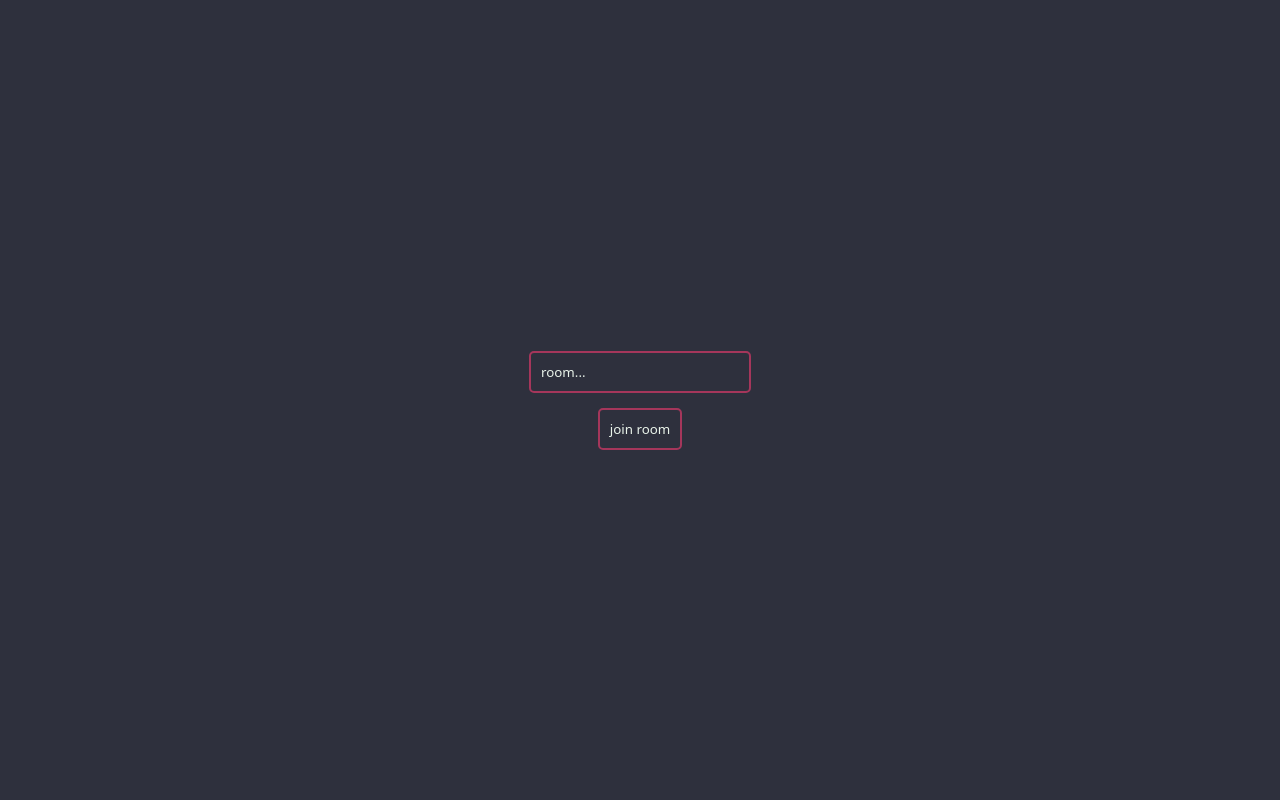
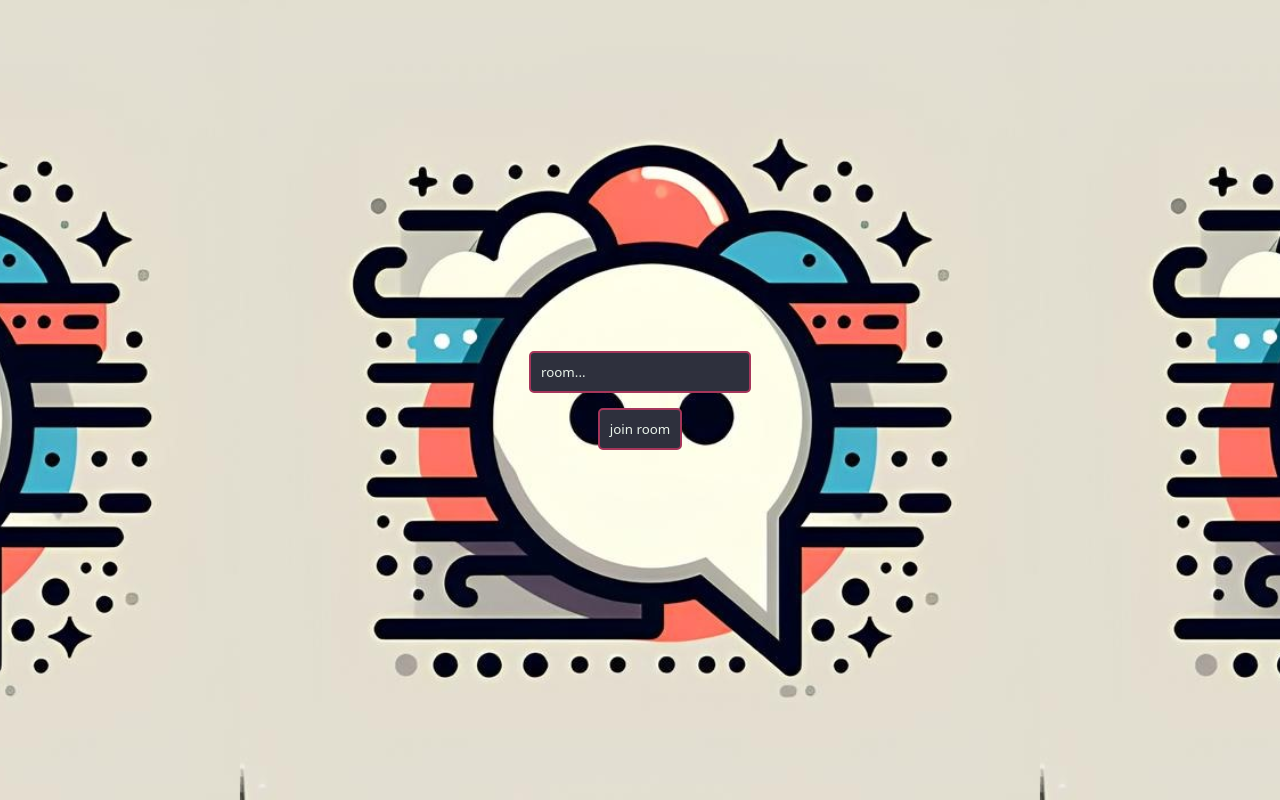
Before and after one commit to ManuelWestermeier/basic_messenger, a plain HTML site: page index.html in a window 1280 px wide. Drawn offline with Linux system fonts and the light colour scheme.

Commit message:
Update index.html

```diff
--- a/index.html
+++ b/index.html
@@ -16,6 +16,10 @@
             height: 100dvh;
             flex-direction: column;
             gap: 5px;
+
+            background-image: url("logo.jpg");
+            background-size: 100vmin;
+            background-position: center;
         }
 
         input,
```
